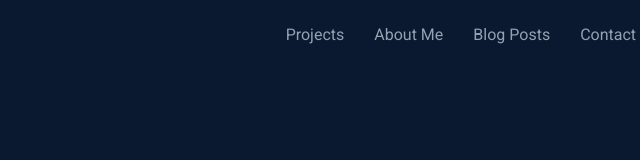
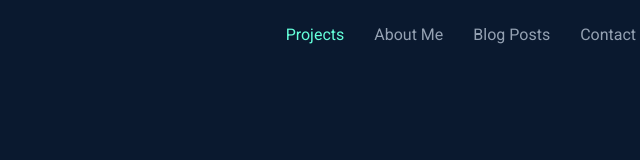
Before and after one commit to Sonsyduke/Portfolio, a plain HTML site: page index.html in a window 1280 px wide. In both pictures the pointer is over the link "Projects". Shown: the full height of the page, 468-1108 px from the left. Drawn offline with Linux system fonts and the light colour scheme.

Commit message:
Added hover state to links, finished the navbar

```diff
--- a/css/styles.css
+++ b/css/styles.css
@@ -45,6 +45,11 @@ body {
 .link {
   color: var(--comments);
   text-decoration: none;
+  transition: all 0.2s;
+}
+
+.link:hover {
+  color: var(--green);
 }
 
 .resume-btn {
```
